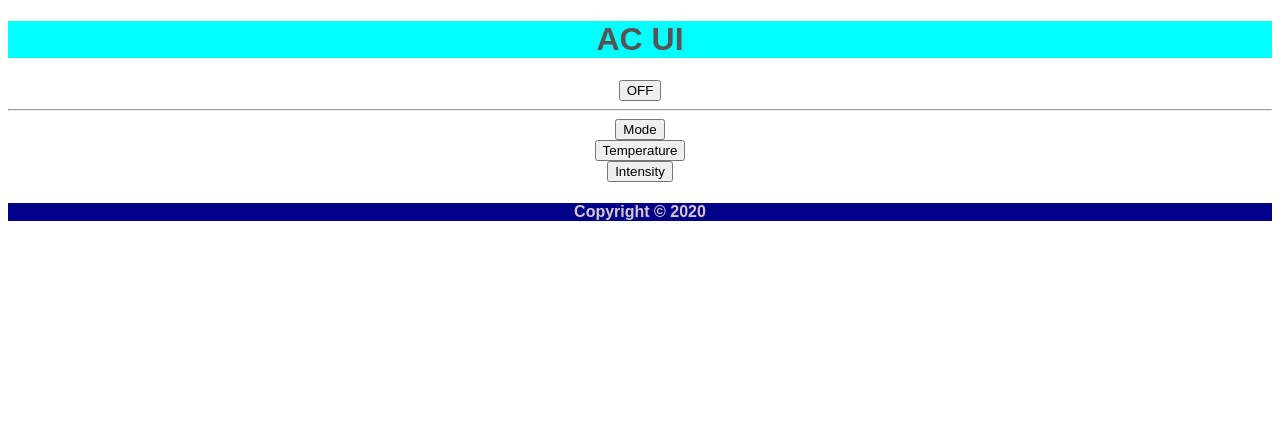
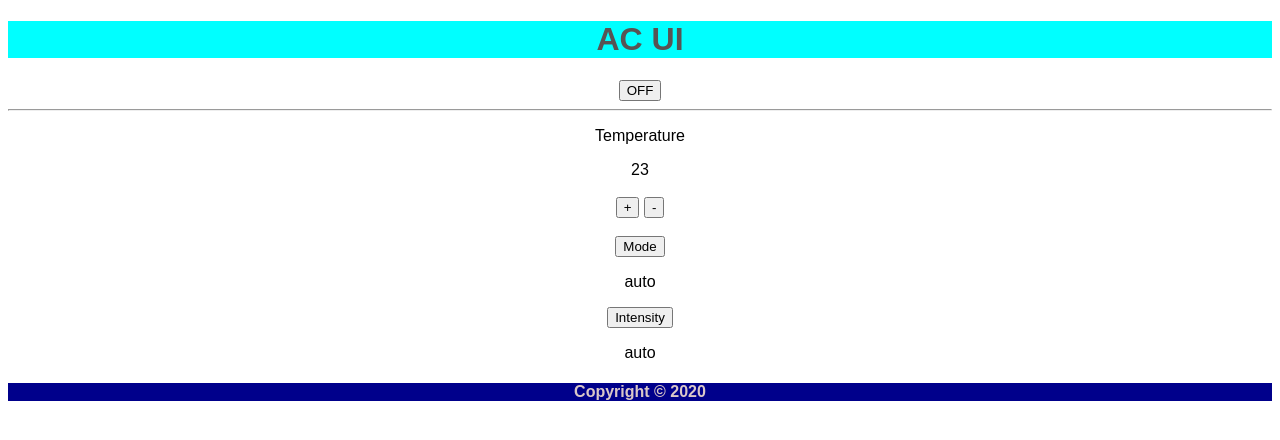
Before and after one commit to WhitestRabbit/air-condition-ui, a React (Create React App) app: page / in a window 1280 px wide. Both pictures are taken after a click on the button "ON". Shown: the top 440 px of the page. Built offline with nearby package versions, Linux system fonts and the light colour scheme.

Commit message:
button functionality with states, props, handlers

```diff
--- a/src/App.js
+++ b/src/App.js
@@ -5,9 +5,24 @@ import Menu from "./components/Menu";
 
 const App = () => {
   const [power, setPower] = useState(false);
+  const [modeCounter, setModeCounter] = useState(0);
+  const [intensityCounter, setIntensityCounter] = useState(0);
+  const [temperature, setTemperature] = useState(23);
 
   const handlePower = () => {
     setPower(!power);
+  };
+
+  const handleCounter = (e) => {
+    e.target.name === "mode"
+      ? setModeCounter((modeCounter + 1) % 4)
+      : setIntensityCounter((intensityCounter + 1) % 4);
+  };
+
+  const handleTemperature = (e) => {
+    e.target.name === "plus"
+      ? setTemperature(temperature + 1)
+      : setTemperature(temperature - 1);
   };
 
   return (
@@ -20,7 +35,14 @@ const App = () => {
         <button onClick={handlePower}>{power ? "OFF" : "ON"}</button>
       </div>
 
-      <Menu isOn={power} />
+      <Menu
+        isOn={power}
+        mode={modeCounter}
+        intensity={intensityCounter}
+        temperature={temperature}
+        counterHandler={handleCounter}
+        temperatureHandler={handleTemperature}
+      />
 
       <footer>
         <h4>Copyright &#169; 2020</h4>
--- a/src/components/Menu.js
+++ b/src/components/Menu.js
@@ -1,19 +1,34 @@
 import React from "react";
+import { modes, intensity } from "../data";
 
 const Menu = (props) => {
   return props.isOn ? (
     <section>
       <hr />
+      <div className="temperature">
+        <p>Temperature</p>
+        <div>{props.temperature}</div>
+        <br />
+        <button name="plus" onClick={props.temperatureHandler}>
+          +
+        </button>{" "}
+        <button name="minus" onClick={props.temperatureHandler}>
+          -
+        </button>
+      </div>
+      <br />
       <div className="mode">
-        <button>Mode</button>
-      </div>
-
-      <div className="temperature">
-        <button>Temperature</button>
+        <button name="mode" onClick={props.counterHandler}>
+          Mode
+        </button>
+        <p>{modes[props.mode]}</p>
       </div>
 
       <div className="intensity">
-        <button>Intensity</button>
+        <button name="intensity" onClick={props.counterHandler}>
+          Intensity
+        </button>
+        <p>{intensity[props.intensity]}</p>
       </div>
     </section>
   ) : null;
--- /dev/null
+++ b/src/data.js
@@ -0,0 +1,2 @@
+export const modes = ["auto", "dry", "heat", "cool"];
+export const intensity = ["auto", "low", "medium", "turbo"];
```
